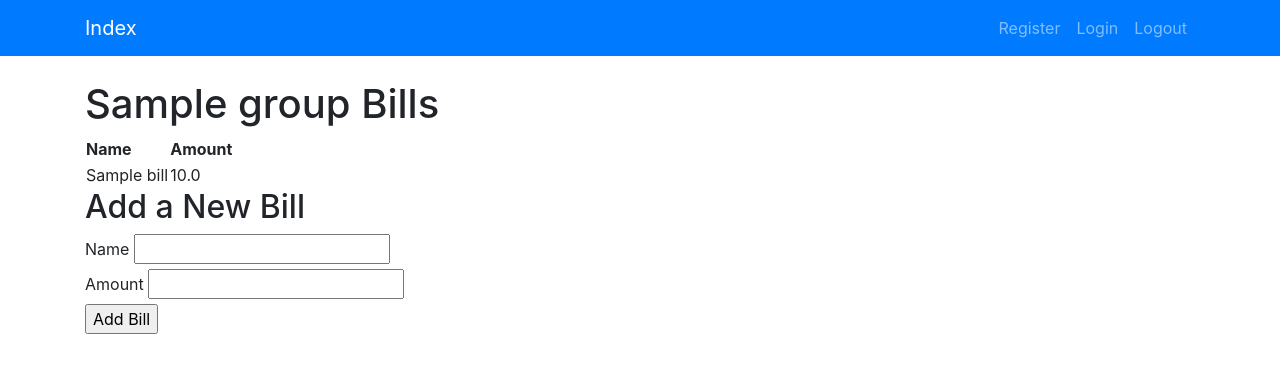
After one commit to arvydasg/fourcount, a Flask app: page /groups/1/bills in a window 1280 px wide. The commit adds this page. Shown: the top 373 px of the page. Run offline with Flask 3, Linux system fonts and the light colour scheme; a user stored in the database is signed in; tables that the repository leaves empty hold one stand-in row (values such as "Sample post"); some libraries are stand-ins or nearby versions.

Commit message:
added posibillity to preview/add bills to groups

```diff
--- a/app.py
+++ b/app.py
@@ -1,9 +1,10 @@
 from flask import Flask, render_template, redirect, url_for, flash, abort
 from flask_sqlalchemy import SQLAlchemy
 from flask_wtf import FlaskForm
-from wtforms import StringField, PasswordField, SubmitField
+from wtforms import StringField, PasswordField, SubmitField, FloatField, DecimalField
 from wtforms.validators import DataRequired, Email
 import os
+from datetime import datetime
 from flask_bcrypt import Bcrypt
 from flask_login import (
     LoginManager,
@@ -59,6 +60,14 @@ user_group = db.Table(
 class Group(db.Model):
     id = db.Column(db.Integer, primary_key=True)
     name = db.Column(db.String(50), unique=True, nullable=False)
+    bills = db.relationship("Bill", backref="group", lazy=True)
+
+
+class Bill(db.Model):
+    id = db.Column(db.Integer, primary_key=True)
+    name = db.Column(db.String(50), nullable=False)
+    amount = db.Column(db.Float, nullable=False)
+    group_id = db.Column(db.Integer, db.ForeignKey("group.id"))
 
 
 # ===== ROUTES ========================================================================
@@ -68,7 +77,7 @@ class Group(db.Model):
 def route_register():
     db.create_all()
     if current_user.is_authenticated:
-        return redirect(url_for("route_all_users"))
+        return redirect(url_for("route_groups"))
 
     form = RegisterForm()
 
@@ -135,6 +144,44 @@ def route_add_group():
     return render_template("add_group.html", form=form)
 
 
+@app.route("/groups/<int:group_id>/bills", methods=["GET", "POST"])
+@login_required
+def route_bills(group_id):
+    group = Group.query.get(group_id)
+    if group not in current_user.groups:
+        abort(403)
+
+    bills = group.bills
+    form = AddBillForm()
+    if form.validate_on_submit():
+        new_bill = Bill(name=form.name.data, amount=form.amount.data, group=group)
+        db.session.add(new_bill)
+        db.session.commit()
+        flash("New bill added successfully.")
+        return redirect(url_for("route_bills", group_id=group_id))
+
+    return render_template("bills.html", group=group, bills=bills, form=form)
+
+
+@app.route("/groups/<int:group_id>/add_bill", methods=["POST"])
+@login_required
+def add_bill(group_id):
+    group = Group.query.get(group_id)
+    if group not in current_user.groups:
+        abort(403)
+
+    form = AddBillForm()
+    if form.validate_on_submit():
+        bill = Bill(name=form.name.data, amount=form.amount.data, group_id=group.id)
+        db.session.add(bill)
+        db.session.commit()
+        flash("New bill created successfully.")
+        return redirect(url_for("route_bills", group_id=group.id))
+
+    flash_errors(form)
+    return redirect(url_for("route_bills", group_id=group.id))
+
+
 # ===== FORMS ========================================================================
 
 
@@ -162,6 +209,12 @@ class AddGroupForm(FlaskForm):
     submit = SubmitField("Create Group")
 
 
+class AddBillForm(FlaskForm):
+    name = StringField("Name", validators=[DataRequired()])
+    amount = DecimalField("Amount", validators=[DataRequired()])
+    submit = SubmitField("Add Bill")
+
+
 if __name__ == "__main__":
     with app.app_context():
         db.create_all()
--- /dev/null
+++ b/templates/bills.html
@@ -0,0 +1,37 @@
+{% extends "base.html" %}
+
+{% block content %}
+    <h1>{{ group.name }} Bills</h1>
+    <table>
+        <thead>
+            <tr>
+                <th>Name</th>
+                <th>Amount</th>
+            </tr>
+        </thead>
+        <tbody>
+            {% for bill in bills %}
+                <tr>
+                    <td>{{ bill.name }}</td>
+                    <td>{{ bill.amount }}</td>
+                </tr>
+            {% endfor %}
+        </tbody>
+    </table>
+
+    <h2>Add a New Bill</h2>
+    <form method="POST" action="{{ url_for('add_bill', group_id=group.id) }}">
+        {{ form.hidden_tag() }}
+        <div>
+            {{ form.name.label }}
+            {{ form.name() }}
+        </div>
+        <div>
+            {{ form.amount.label }}
+            {{ form.amount() }}
+        </div>
+        <div>
+            {{ form.submit() }}
+        </div>
+    </form>
+{% endblock %}
--- a/templates/groups.html
+++ b/templates/groups.html
@@ -18,7 +18,7 @@
     <h1>Hello {{ current_user.name }}, you are logged in</h1>
 
     {% for group in groups %}
-        <p>{{ group.name }}</p>
+        <p><a href="{{ url_for('route_bills', group_id=group.id) }}">{{ group.name }}</a></p>
     {% endfor %}
 
     <h1>Add Group</h1>
```
